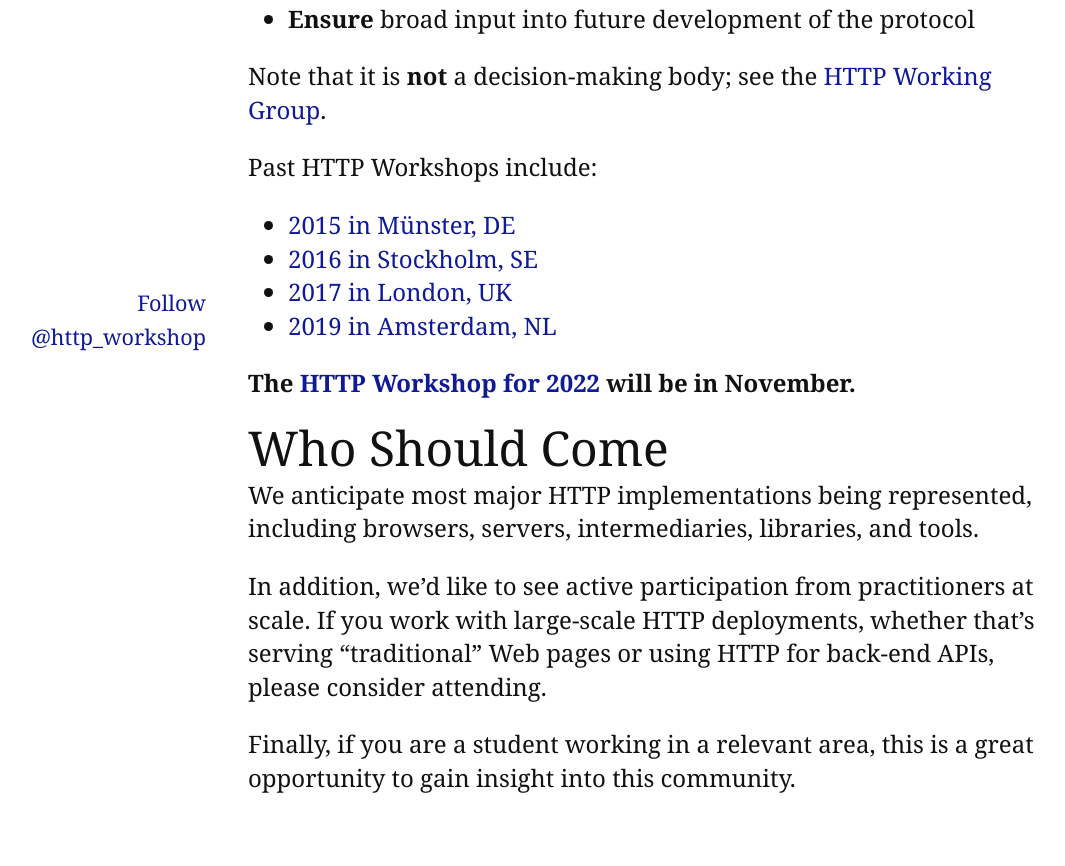
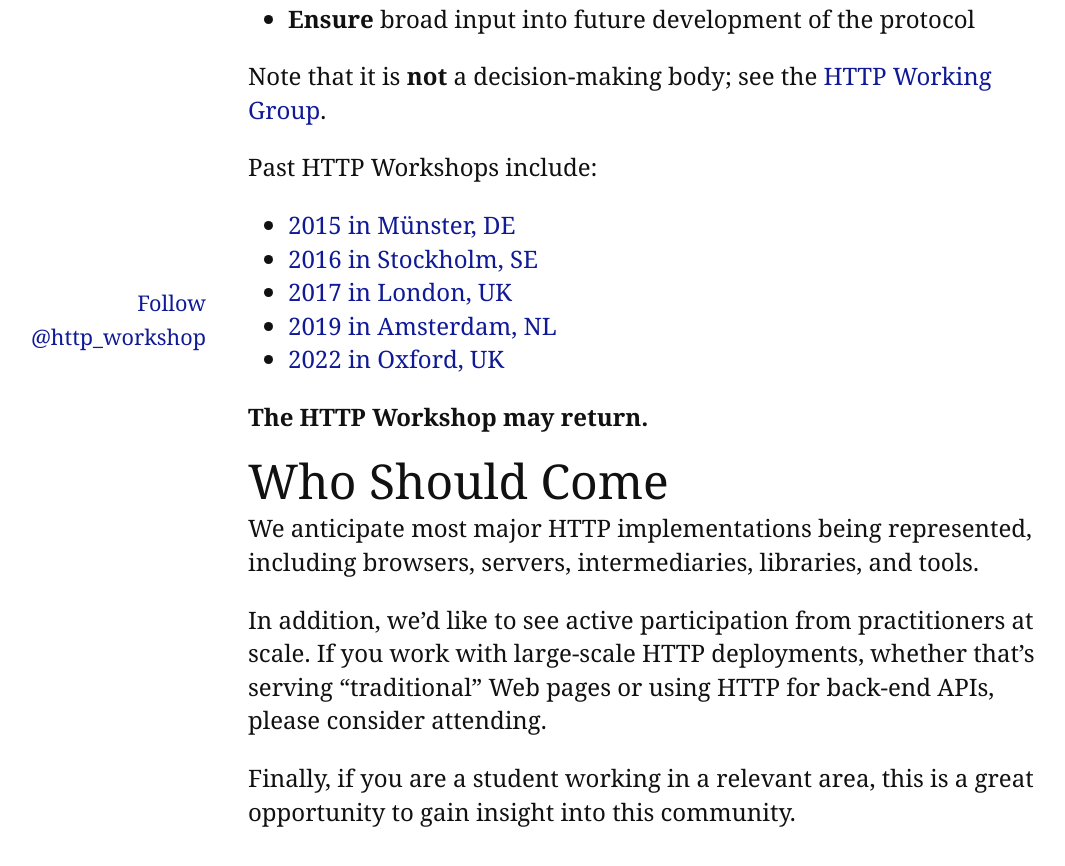
Before and after one commit to HTTPWorkshop/httpworkshop.github.io, a Jekyll site: the page built from index.md, in a window 1280 px wide and 900 px high, scrolled down 646 px. Shown: the top 866 px of the window, without its empty margins (56-1121 px from the left). Built offline with Jekyll 4.4.1, drawn with Linux system fonts in a browser that asks for light colours; comment, search, counter and statistics services are not loaded.

Commit message:
Update index.md

```diff
--- a/index.md
+++ b/index.md
@@ -24,8 +24,9 @@ Past HTTP Workshops include:
 * [2016 in Stockholm, SE](https://github.com/HTTPWorkshop/workshop2016/wiki/Report)
 * [2017 in London, UK](https://github.com/HTTPWorkshop/workshop2017/wiki/Report)
 * [2019 in Amsterdam, NL](https://github.com/HTTPWorkshop/workshop2019/wiki/Report)
+* [2022 in Oxford, UK](https://github.com/HTTPWorkshop/workshop2022/blob/main/report.md)
 
-**The [HTTP Workshop for 2022](https://github.com/HTTPWorkshop/workshop2022/blob/main/README.md) will be in November.**
+**The HTTP Workshop may return.**
 
 
 ## Who Should Come
```
